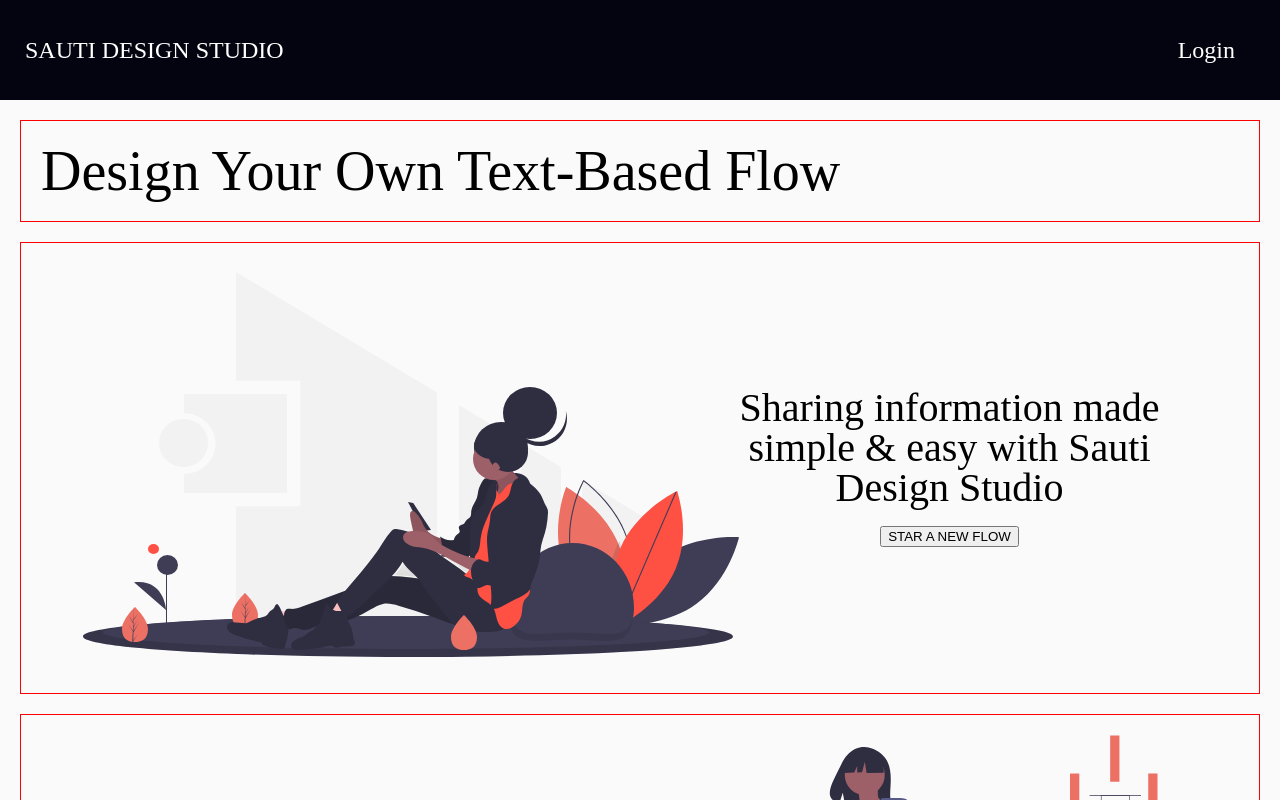
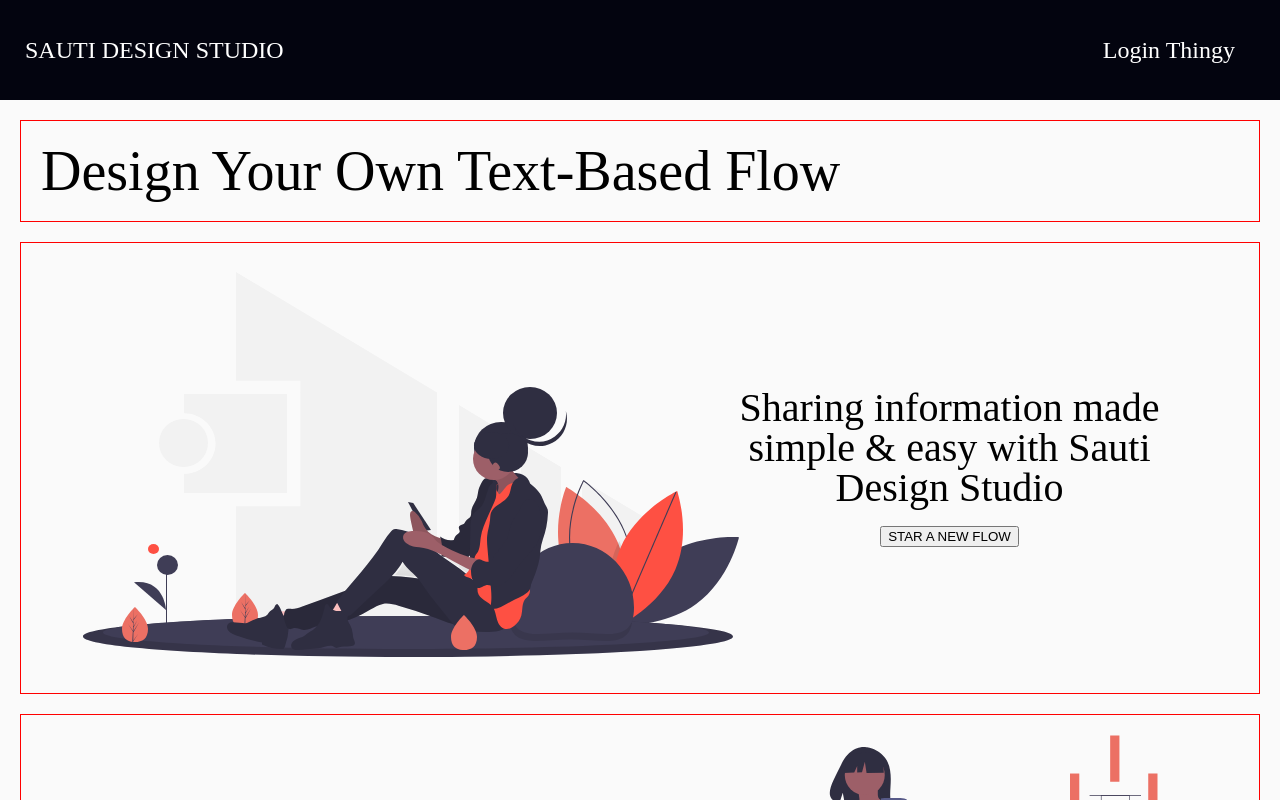
Before and after one commit to labs13-sauti-studio/sauti-studio-FE-v2, a React (Create React App) app: page / in a window 1280 px wide. Shown: the top 800 px of the page. Built offline with nearby package versions, Linux system fonts and the light colour scheme.

Commit message:
added container for login/username

```diff
--- /dev/null
+++ b/src/components/TopRightContainer.js
@@ -0,0 +1,39 @@
+import React, { Component } from 'react';
+import '../App.css';
+import image1 from '../images/image1.svg';
+import image2 from '../images/image2.svg';
+import image3 from '../images/image3.svg';
+
+import {
+  BrowserRouter as Router,
+  Route,
+  Link,
+  NavLink,
+  withRouter
+} from "react-router-dom";
+
+
+
+class TopRightContainer extends React.Component {
+    constructor(props) {
+        super(props)
+
+        this.state ={
+
+
+            }
+        }
+
+    render(){
+
+        console.log(this.props.reviewsey);
+
+        return(
+            <div>
+                <h1>Login Thingy</h1>
+            </div>
+        )
+    }
+}
+
+export default TopRightContainer;
--- a/src/components/header.js
+++ b/src/components/header.js
@@ -1,4 +1,5 @@
 import React from 'react';
+import TopRightContainer from './TopRightContainer.js';
 
 const Header = (props) => {
   return (
@@ -7,7 +8,7 @@
         <h2>SAUTI DESIGN STUDIO</h2>
       </div>
       <div className="header2">
-        <h2>Login</h2>
+        <TopRightContainer />
       </div>
     </div>
   )
```
